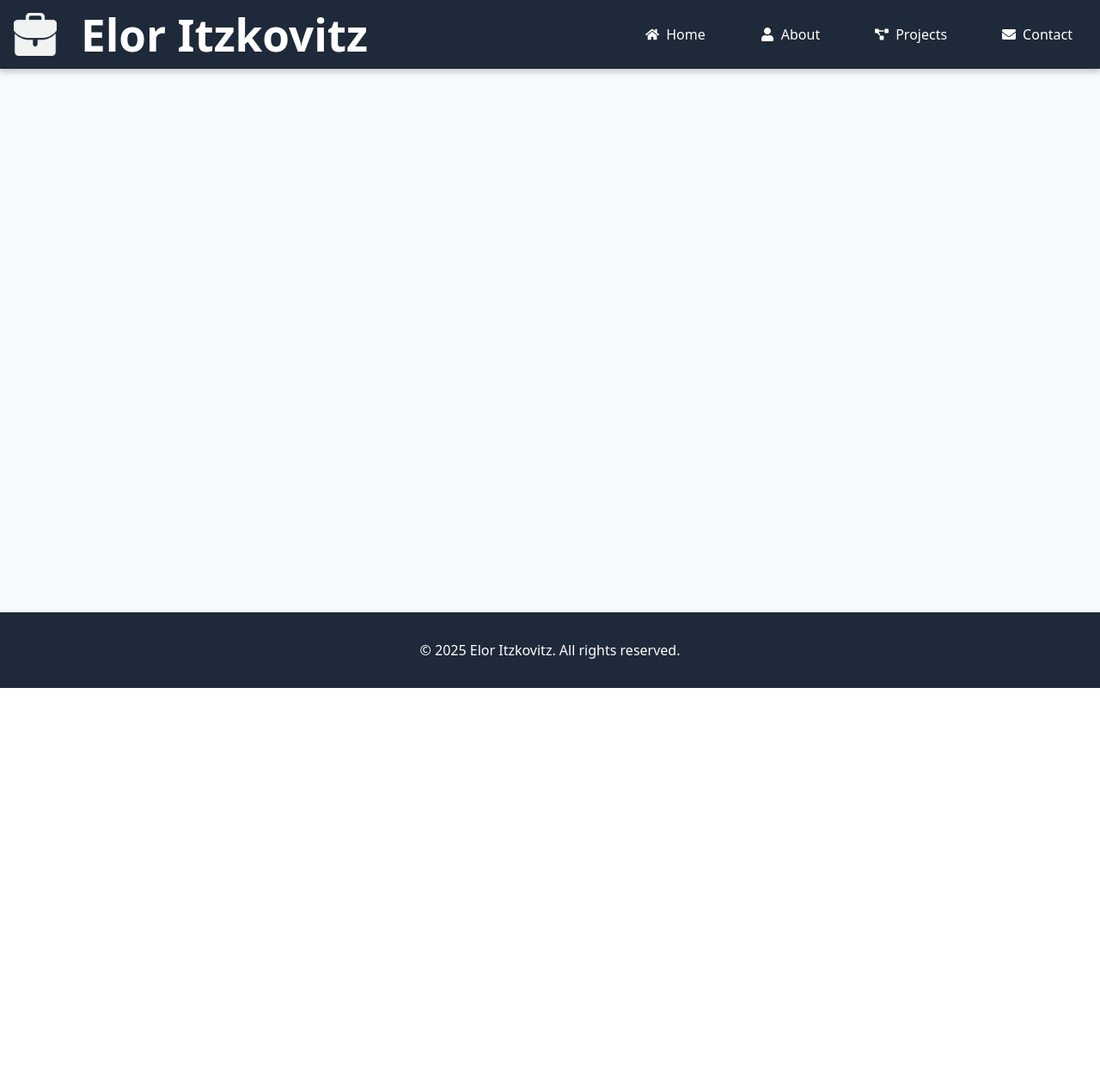
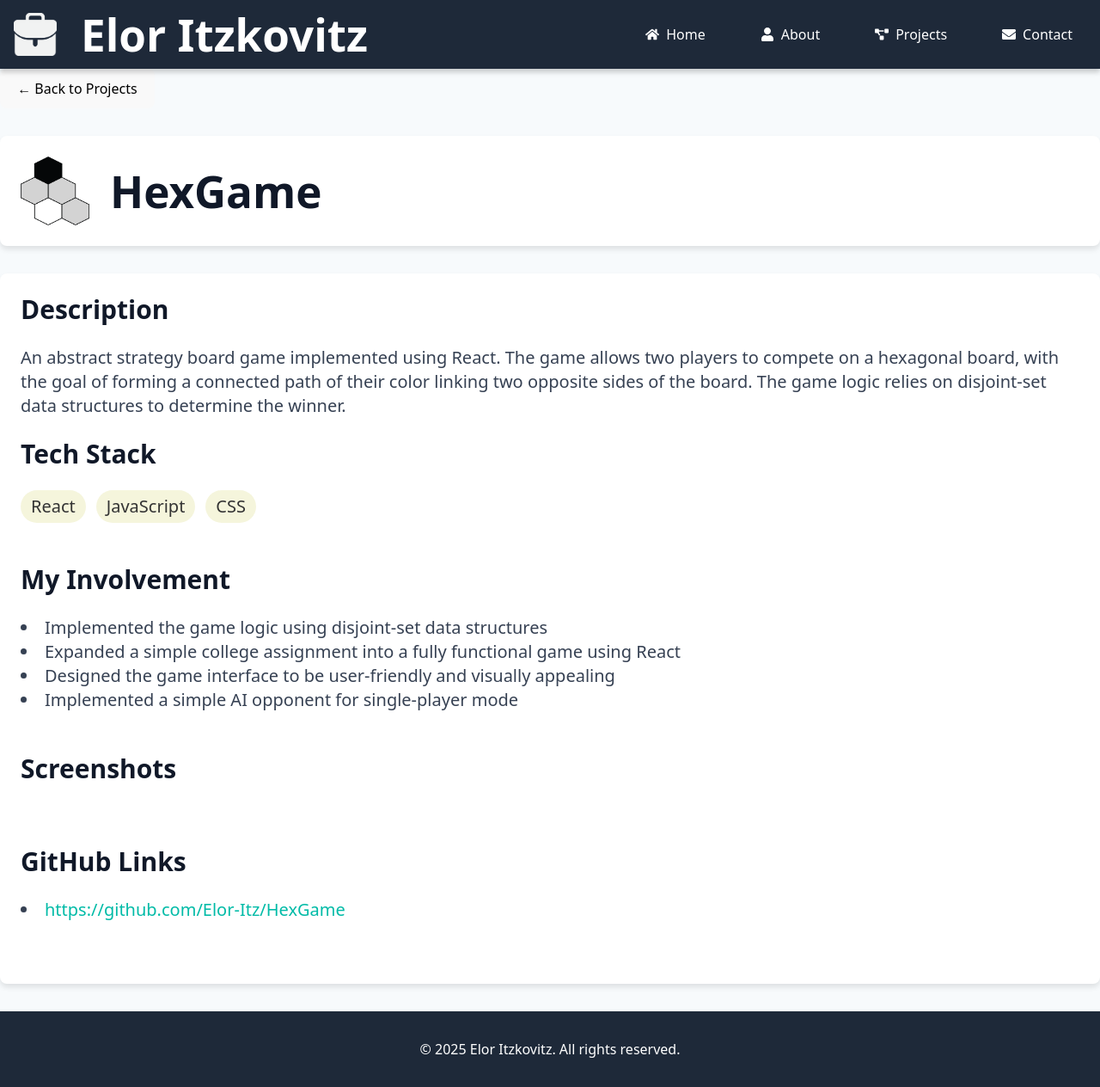
Before and after one commit to eloritzkovitz/portfolio, a React (Vite) app: page /projects/hexgame in a window 1280 px wide. Shown: the whole page at 86% size. Before the commit the page ends 800 px from the top, so only its background shows below. Built offline with nearby package versions, Linux system fonts and the light colour scheme.

Commit message:
Added project pages

```diff
--- a/src/components/ProjectCard.tsx
+++ b/src/components/ProjectCard.tsx
@@ -1,4 +1,5 @@
 import React from "react";
+import { Link } from "react-router-dom";
 import "../styles/ProjectCard.css";
 
 interface ProjectCardProps {
@@ -6,7 +7,7 @@ interface ProjectCardProps {
   description: string;
   tech: string[];
   image: string;
-  link: string;
+  links: string | string[];
 }
 
 const ProjectCard: React.FC<ProjectCardProps> = ({
@@ -14,11 +15,19 @@ const ProjectCard: React.FC<ProjectCardProps> = ({
   description,
   tech,
   image,
-  link,
+  links,
 }) => {
+  // Determine the link to display
+  const primaryLink = Array.isArray(links) ? links[0] : links;
+
   return (
-    <div className="flex flex-col md:flex-row bg-white rounded-lg overflow-hidden">
-      {/* Project Image */}
+    <div className="flex flex-col bg-white rounded-lg overflow-hidden mb-8 shadow-md transform transition-transform duration-300 hover:scale-102">
+      {/* Clickable Area for Project Page */}
+      <Link
+        to={`/projects/${name.toLowerCase().replace(/\s+/g, "-")}`}
+        className="flex flex-col md:flex-row w-full"
+      >
+        {/* Left Column: Project Image */}
         <div className="w-full md:w-1/4 p-8">
           <img
             src={image}
@@ -27,7 +36,7 @@ const ProjectCard: React.FC<ProjectCardProps> = ({
           />
         </div>
 
-      {/* Project Details */}
+        {/* Right Column: Project Details */}
         <div className="p-6 flex flex-col justify-between w-full">
           <div>
             <h2 className="text-4xl font-semibold mb-4">{name}</h2>
@@ -40,11 +49,16 @@ const ProjectCard: React.FC<ProjectCardProps> = ({
               ))}
             </div>
           </div>
+        </div>
+      </Link>
+
+      {/* GitHub Link */}
+      <div className="p-4">
         <a
-          href={link}
+          href={primaryLink}
           target="_blank"
           rel="noopener noreferrer"
-          className="mt-4 inline-block text-teal-500 hover:text-teal-700 font-semibold text-xl"
+          className="text-teal-500 hover:text-teal-700 font-semibold text-xl block text-center"
         >
           View on GitHub →
         </a>
--- a/src/data/projectsData.ts
+++ b/src/data/projectsData.ts
@@ -5,35 +5,79 @@ const projects = [
         "SnapChef is a mobile application designed to create customized recipes based on available products at home. The application will make use of AI to identify various ingredients (from a taken photo, a scanned receipt or a barcode), and then create cooking recipes based on the given data and other preferences. In addition, the application will provide guidance throughout the process and allow its users to save and rate their recipes, as well as share them with their friends.",
       tech: ["Flutter", "Dart", "TypeScript", "Node.js", "MongoDB", "JWT", "Swagger", "Generative AI",  "Cloud Vision", "Text-to-Speech", "Firebase Messaging"],
       image: "/projects/SnapChef.png",
-      link: "https://github.com/Elor-Itz/SnapChef",
+      links: [
+        "https://github.com/Elor-Itz/SnapChef",
+        "https://github.com/Elor-Itz/SnapChef-API",
+      ],
+      involvement: [
+        "Designed and implemented the application interface and frontend using Flutter and Dart",
+        "Collaborated with my team to build the backend API and integrate it with the frontend",
+        "Integrated Swagger for API documentation",
+        "Added features such as Cloud Vision for ingredient recognition, Generative AI for recipe generation, Text-to-Speech and local and remote notifications",
+        "Working on optimizing the performance and responsiveness of the application and the backend server",
+        "Working on a static website to showcase the project",
+      ],
+      screenshots: [
+      ],
     },
     {
       name: "Trevel",
       description: "Trevel is a social networking platform designed for users to share their travel experiences, post trip highlights, and interact with fellow travelers. Users can upload photos, write travel stories, comment on posts, and mark their favorite content. The platform integrates AI-powered content suggestions to enhance user experience and provide relevant travel insights.",
       tech: ["React", "TypeScript", "Bootstrap", "CSS", "Node.js", "MongoDB", "JWT", "Swagger", "Generative AI"],
       image: "/projects/Trevel.png",
-      link: "https://github.com/Elor-Itz/Trevel",
+      links: "https://github.com/Elor-Itz/Trevel",
+      involvement: [
+        "Designed and implemented the application interface and frontend using React and TypeScript",
+        "Developed the backend API using Node.js and MongoDB, ensuring seamless integration with the frontend",
+        "Implemented user authentication and authorization using JWT for secure access",
+        "Integrated Swagger for API documentation and testing",
+        "Implemented testing suites with Jest",
+        "Implemented Generative AI features to provide personalized content suggestions and enhance user engagement",
+      ],
+      screenshots: [
+      ],
     },
     {
       name: "Voltrico",
       description: "An online appliances store, allowing users to browse products, add them to cart, perform orders and view them. Administrators can also add, edit and delete items, as well as view order history and statistics. Originally a college project written in JavaScript/CSS/HTML, this version has been completely rewritten in React and TypeScript to match newer standards.",
       tech: ["React", "TypeScript", "Bootstrap", "CSS", "Node.js", "MongoDB", "JWT", "Swagger", "JavaScript", "HTML"],
       image: "/projects/Voltrico.png",
-      link: "https://github.com/Elor-Itz/Voltrico",
+      links: "https://github.com/Elor-Itz/Voltrico",
+      involvement: [
+        "Refractored legacy code from JavaScript/CSS/HTML to React and TypeScript",
+        "Redesigned the application interface to a modern and user-friendly layout using Bootstrap",
+        "Updated the backend API to include Swagger documentation",
+      ],
+      screenshots: [
+      ],
     },
     {
       name: "HexGame",
       description: "An abstract strategy board game implemented using React. The game allows two players to compete on a hexagonal board, with the goal of forming a connected path of their color linking two opposite sides of the board. The game logic relies on disjoint-set data structures to determine the winner.",
       tech: ["React", "JavaScript", "CSS"],
       image: "/projects/Hex.png",
-      link: "https://github.com/Elor-Itz/HexGame",
+      links: "https://github.com/Elor-Itz/HexGame",
+      involvement: [
+        "Implemented the game logic using disjoint-set data structures",
+        "Expanded a simple college assignment into a fully functional game using React",
+        "Designed the game interface to be user-friendly and visually appealing",
+        "Implemented a simple AI opponent for single-player mode",
+      ],
+      screenshots: [
+      ],
     },
     {
       name: "SayTheC",
       description: "A simple educational desktop application built for my brother's assignment. It helps pupils learn the pronunciation of the letter C in various English words.",
       tech: ["C#", ".NET", "WPF", "Text-to-Speech"],
       image: "/projects/SayTheC.png",
-      link: "https://github.com/Elor-Itz/SayTheC",
+      links: "https://github.com/Elor-Itz/SayTheC",
+      involvement: [
+        "Developed a simple desktop application using C# and WPF",
+        "Implemented Text-to-Speech functionality to pronounce words containing the letter C",
+      ],
+      screenshots: [
+      ],
     },
   ];
 
--- a/src/pages/App.tsx
+++ b/src/pages/App.tsx
@@ -3,6 +3,7 @@ import Home from "./Home";
 import About from "./About";
 import Contact from "./Contact";
 import Projects from "./Projects";
+import ProjectPage from "./ProjectPage";
 import Navbar from "../components/Navbar";
 import Footer from "../components/Footer";
 
@@ -22,6 +23,7 @@ function App() {
             <Route path="/about" element={<About />} />
             <Route path="/contact" element={<Contact />} />
             <Route path="/projects" element={<Projects />} />
+            <Route path="/projects/:projectId" element={<ProjectPage />} />
           </Routes>
         </main>
 
--- /dev/null
+++ b/src/pages/ProjectPage.tsx
@@ -0,0 +1,121 @@
+import { useParams, useNavigate } from "react-router-dom";
+import projects from "../data/projectsData";
+
+const ProjectPage: React.FC = () => {
+  const { projectId } = useParams();
+  const navigate = useNavigate();
+
+  // Fetch project details based on projectId
+  const project = projects.find(
+    (proj) => proj.name.toLowerCase().replace(/\s+/g, "-") === projectId
+  );
+
+  if (!project) {
+    return <div>Project not found</div>;
+  }
+
+  return (
+    <div className="project-page">
+      {/* Back to Projects Button */}
+      <button
+        onClick={() => navigate("/projects")}
+        className="mb-8 text-black text-lg font-semibold rounded-lg"
+      >
+        ← Back to Projects
+      </button>
+
+      {/* Project Header */}
+      <div className="bg-white rounded-lg shadow-md p-6 mb-8">
+        <div className="flex items-center gap-6">
+          <img
+            src={project.image}
+            alt={project.name}
+            className="rounded-lg w-20 h-20 object-cover"
+          />
+          <h1 className="text-4xl font-bold">{project.name}</h1>
+        </div>
+      </div>
+
+      {/* Details */}
+      <div className="bg-white rounded-lg shadow-md p-6 mb-8">
+
+        {/* Description */}
+        <h2 className="text-3xl font-semibold mb-6">Description</h2>
+        <p className="text-xl text-gray-700 mb-6">{project.description}</p>
+
+        {/* Tech Stack */}
+        <div className="mb-12">
+          <h2 className="text-3xl font-semibold mb-6">Tech Stack</h2>
+          <div className="flex flex-wrap gap-3">
+            {project.tech.map((tech, index) => (
+              <span key={index} className="tech-tag">
+                {tech}
+              </span>
+            ))}
+          </div>
+        </div>
+
+        {/* My Involvement */}
+        <div className="mb-12">
+          <h2 className="text-3xl font-semibold mb-6">My Involvement</h2>
+          <ul className="list-disc list-inside text-xl text-gray-700">
+            {(project.involvement ?? []).map((item, index) => (
+              <li key={index}>{item}</li>
+            ))}
+          </ul>
+        </div>
+
+        {/* Screenshots */}
+        {project.screenshots && (
+          <div className="mb-12">
+            <h2 className="text-3xl font-semibold mb-6">Screenshots</h2>
+            <div className="grid grid-cols-1 md:grid-cols-2 lg:grid-cols-3 gap-6">
+              {project.screenshots.map((screenshot, index) => (
+                <img
+                  key={index}
+                  src={screenshot}
+                  alt={`Screenshot ${index + 1}`}
+                  className="rounded-lg object-cover w-full"
+                />
+              ))}
+            </div>
+          </div>
+        )}
+
+        {/* GitHub Links */}
+        <div className="mb-12">
+          <h2 className="text-3xl font-semibold mb-6">GitHub Links</h2>
+          <ul className="list-disc list-inside text-xl text-gray-700">
+            {Array.isArray(project.links) ? (
+              project.links.map((link, index) => (
+                <li key={index}>
+                  <a
+                    href={link}
+                    target="_blank"
+                    rel="noopener noreferrer"
+                    className="text-teal-500 hover:text-teal-700"
+                  >
+                    {link}
+                  </a>
+                </li>
+              ))
+            ) : (
+              <li>
+                <a
+                  href={project.links}
+                  target="_blank"
+                  rel="noopener noreferrer"
+                  className="text-teal-500 hover:text-teal-700"
+                >
+                  {project.links}
+                </a>
+              </li>
+            )}
+          </ul>
+        </div>
+      </div>
+    </div>
+  );
+};
+
+export default ProjectPage;
--- a/src/pages/Projects.tsx
+++ b/src/pages/Projects.tsx
@@ -20,7 +20,7 @@ function Projects() {
             description={project.description}
             tech={project.tech}
             image={project.image}
-            link={project.link}
+            links={project.links}
           />
         ))}
       </div>
```
Lines whose indentation alone changed are shown as unchanged.
